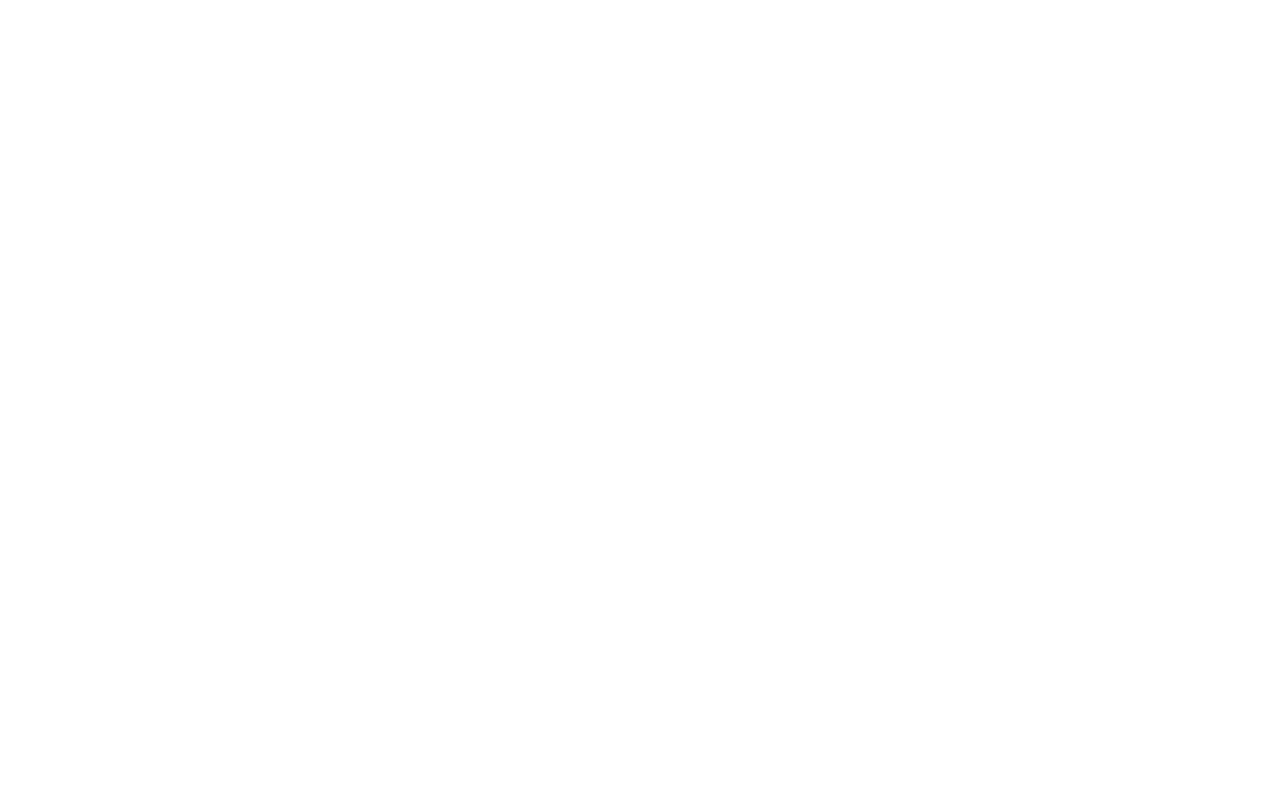
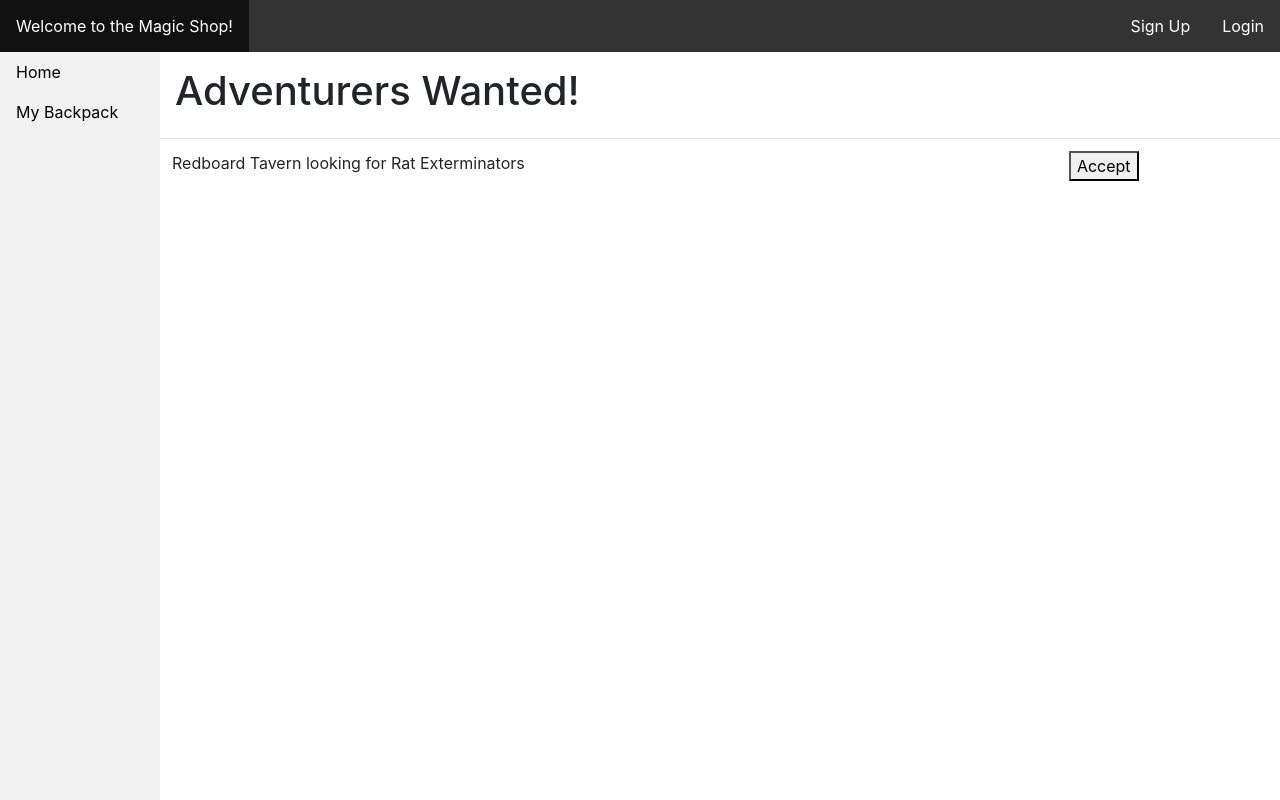
Before and after one commit to apweber95/Magic-Shop, an Angular app in the folder magic/: page /adventureBoard in a window 1280 px wide. Built offline with nearby package versions, Linux system fonts and the light colour scheme.

Commit message:
adventure board progress

```diff
--- a/magic/src/app/app-routing.module.ts
+++ b/magic/src/app/app-routing.module.ts
@@ -7,6 +7,7 @@
 import {ItemShelfComponent } from './items/item-shelf/item-shelf.component';
 import { AccountsComponent } from './core/accounts/accounts.component';
 import { ItemsCatalogComponent } from './components/items-catalog/items-catalog.component';
+import { AdventureBoardComponent } from './components/adventure-board/adventure-board.component';
 
 const routes: Routes = [
   {
@@ -41,8 +42,11 @@
   {
     path: 'cart/:id',
     component: CartComponent
+  },
+  {
+    path: 'adventureBoard',
+    component: AdventureBoardComponent
   }
-
 ];
 
 @NgModule({
--- a/magic/src/app/components/adventure-board/adventure-board.component.html
+++ b/magic/src/app/components/adventure-board/adventure-board.component.html
@@ -1,8 +1,9 @@
 <div class="main">
+    <h1>Adventurers Wanted!</h1>
     <table class="table">
         <tr>
-            <td></td>
-            <td><button </td>
+            <td>Redboard Tavern looking for Rat Exterminators</td>
+            <td><button>Accept</button> </td>
         </tr>
     </table>
 </div>
```
